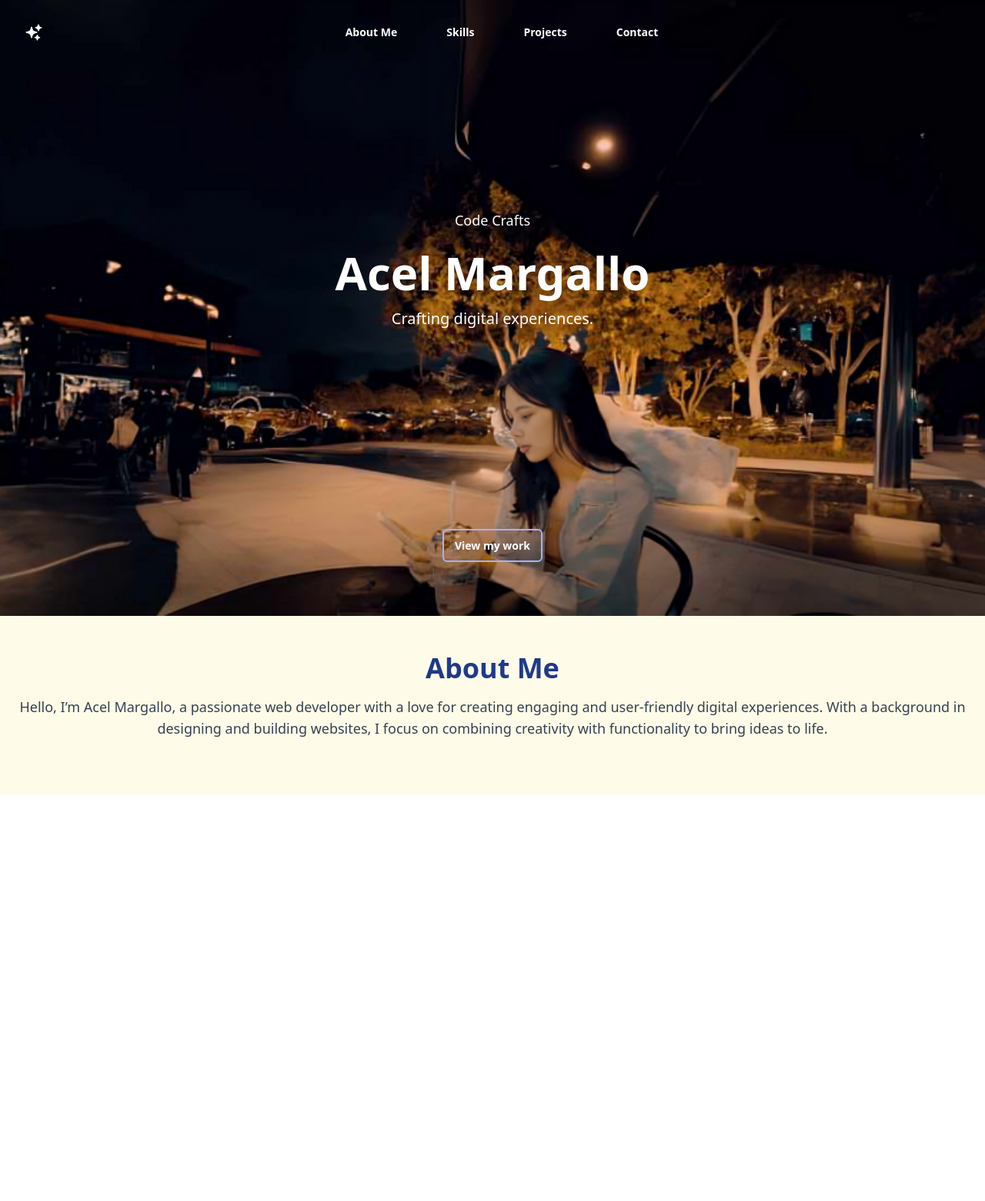
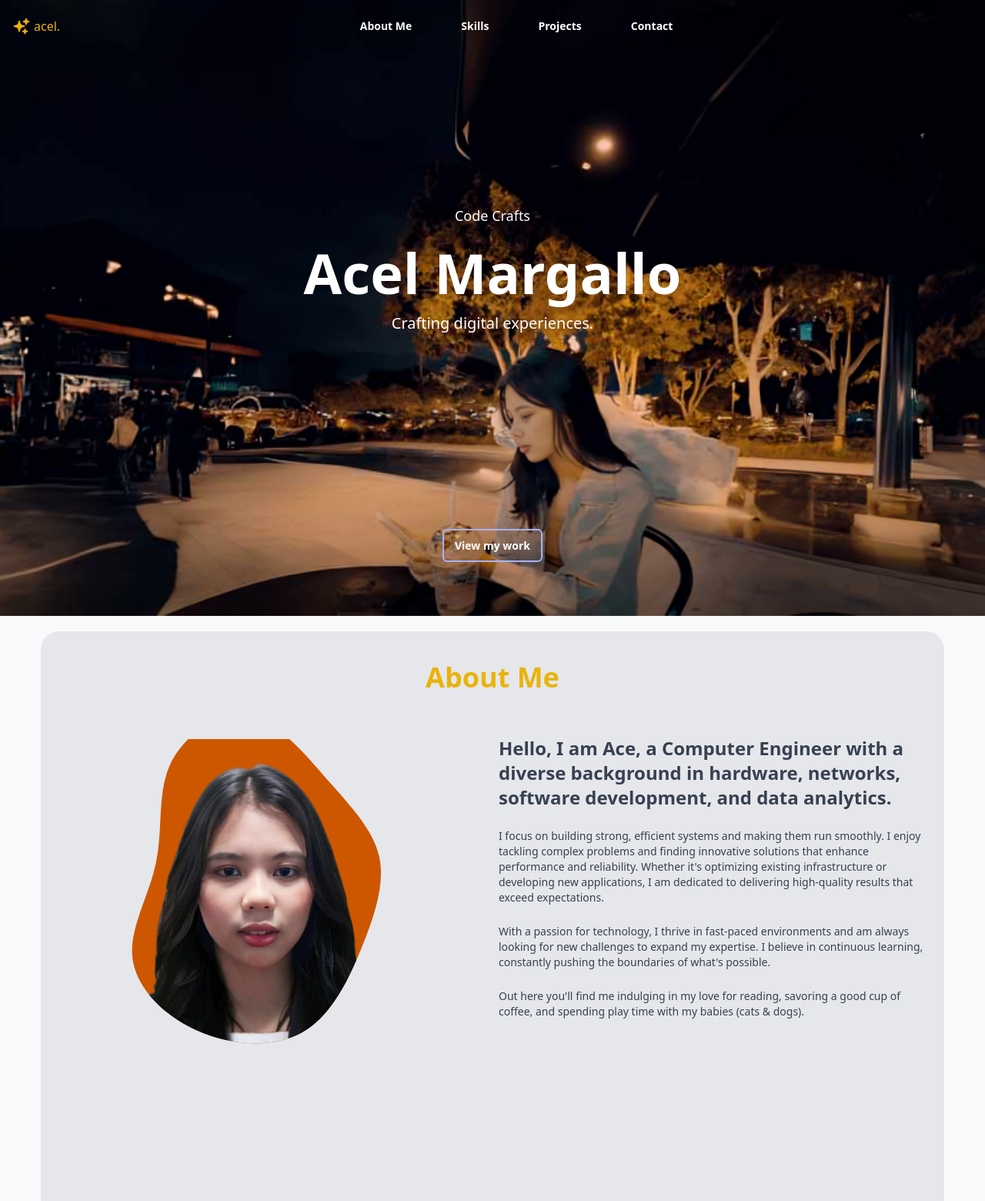
Before and after one commit to Acelgab/Tailwind-Portfolio, a website: page dist/index.html in a window 1280 px wide. Shown: the top 1560 px of the page at 77% size. Before the commit the page ends 1032 px from the top, so only its background shows below. Drawn offline with nearby package versions, Linux system fonts and the light colour scheme.

Commit message:
About Me

```diff
--- a/dist/index.html
+++ b/dist/index.html
@@ -5,25 +5,27 @@
   <meta name="viewport" content="width=device-width, initial-scale=1.0">
   <link href="https://cdn.jsdelivr.net/npm/tailwindcss@2.2.19/dist/tailwind.min.css" rel="stylesheet">
   <link rel="stylesheet" href="output.css">
+  <style>
+    .active-link {
+      background-color: rgba(252, 211, 77, 0.3); /* Yellow with opacity */
+    }
+  </style>
   <title>Acel Margallo - Code Crafts</title>
 </head>
 <body>
 
-<!--HERO SECTION-->
-<section class="min-h-screen text-white">
-  <div class="bg-gray-100">
-    <header class="absolute inset-x-0 top-0 z-50">
-      <nav class="flex items-center justify-between p-6 lg:px-8" aria-label="Global">
-        <div class="flex lg:flex-1">
-          <span>
-            <svg xmlns="http://www.w3.org/2000/svg" viewBox="0 0 24 24" fill="currentColor" class="size-6">
+  <header class="absolute top-0 w-full text-white p-4 z-10">
+    <nav class="flex items-center justify-between  aria-label="Global">
+      <div class="flex lg:flex-1 items-center text-yellow-500">
+        <span class="flex gap-x-1 ">
+          <svg xmlns="http://www.w3.org/2000/svg" viewBox="0 0 24 24"  fill="currentColor" class="size-6" >
             <path fill-rule="evenodd" d="M9 4.5a.75.75 0 0 1 .721.544l.813 2.846a3.75 3.75 0 0 0 2.576 2.576l2.846.813a.75.75 0 0 1 0 1.442l-2.846.813a3.75 3.75 0 0 0-2.576 2.576l-.813 2.846a.75.75 0 0 1-1.442 0l-.813-2.846a3.75 3.75 0 0 0-2.576-2.576l-2.846-.813a.75.75 0 0 1 0-1.442l2.846-.813A3.75 3.75 0 0 0 7.466 7.89l.813-2.846A.75.75 0 0 1 9 4.5ZM18 1.5a.75.75 0 0 1 .728.568l.258 1.036c.236.94.97 1.674 1.91 1.91l1.036.258a.75.75 0 0 1 0 1.456l-1.036.258c-.94.236-1.674.97-1.91 1.91l-.258 1.036a.75.75 0 0 1-1.456 0l-.258-1.036a2.625 2.625 0 0 0-1.91-1.91l-1.036-.258a.75.75 0 0 1 0-1.456l1.036-.258a2.625 2.625 0 0 0 1.91-1.91l.258-1.036A.75.75 0 0 1 18 1.5ZM16.5 15a.75.75 0 0 1 .712.513l.394 1.183c.15.447.5.799.948.948l1.183.395a.75.75 0 0 1 0 1.422l-1.183.395c-.447.15-.799.5-.948.948l-.395 1.183a.75.75 0 0 1-1.422 0l-.395-1.183a1.5 1.5 0 0 0-.948-.948l-1.183-.395a.75.75 0 0 1 0-1.422l1.183-.395c.447-.15.799-.5.948-.948l.395-1.183A.75.75 0 0 1 16.5 15Z" clip-rule="evenodd" />
-            </svg>
+          </svg><p class="flex text-yellow-500">acel.</p>
         </span>
       </div>
       <div class="hidden lg:flex lg:items-center lg:justify-center lg:w-full">
         <div class="flex gap-x-12">
-            <a href="#" class="text-sm font-semibold leading-5 px-2 py-2 rounded-lg hover:bg-yellow-500 hover:bg-opacity-30 transition-colors hover:rounded-xl">About Me</a>
+          <a href="#about-me" class="text-sm font-semibold leading-5 px-2 py-2 rounded-lg hover:bg-yellow-500 hover:bg-opacity-30 transition-colors hover:rounded-xl">About Me</a>
           <a href="#" class="text-sm font-semibold leading-5 px-2 py-2 rounded-lg hover:bg-yellow-500 hover:bg-opacity-30 transition-colors hover:rounded-xl">Skills</a>
           <a href="#" class="text-sm font-semibold leading-5 px-2 py-2 rounded-lg hover:bg-yellow-500 hover:bg-opacity-30 transition-colors hover:rounded-xl">Projects</a>
           <a href="#" class="text-sm font-semibold leading-5 px-2 py-2 rounded-lg hover:bg-yellow-500 hover:bg-opacity-30 transition-colors hover:rounded-xl">Contact</a>
@@ -46,7 +48,7 @@
         <div class="mt-6 flow-root">
           <div class="-my-6 divide-y divide-gray-500/10">
             <div class="space-y-2 py-6">
-                <a href="#" class="block text-sm font-semibold leading-5 px-2 py-2 rounded-lg hover:bg-yellow-500 hover:bg-opacity-30 transition-colors hover:rounded-xl">About Me</a>
+              <a href="#about-me" class="block text-sm font-semibold leading-5 px-2 py-2 rounded-lg hover:bg-yellow-500 hover:bg-opacity-30 transition-colors hover:rounded-xl">About Me</a>
             <a href="#" class="block text-sm font-semibold leading-5 px-2 py-2 rounded-lg hover:bg-yellow-500 hover:bg-opacity-30 transition-colors hover:rounded-xl">Skills</a>
             <a href="#" class="block text-sm font-semibold leading-5 px-2 py-2 rounded-lg hover:bg-yellow-500 hover:bg-opacity-30 transition-colors hover:rounded-xl">Projects</a>
             <a href="#" class="block text-sm font-semibold leading-5 px-2 py-2 rounded-lg hover:bg-yellow-500 hover:bg-opacity-30 transition-colors hover:rounded-xl">Contact</a>
@@ -56,11 +58,15 @@
       </div>
     </div>
   </header>
+
+<!--HERO SECTION-->
+<section class= "h-screen items-center justify-center text-white">
+
     <div style="background-image: url('/herobg.png'); background-size: cover; background-position: center; height: 100vh; display: flex; flex-direction: column; justify-content: center;">
       <div class="flex flex-col justify-center items-center flex-grow">
         <div class="text-center">
           <div class="mb-5 inline-block font-thin text-lg px-3 py-1 rounded-full">Code Crafts</div>
-          <h1 class="text-6xl font-bold">Acel Margallo</h1>
+          <h1 class="text-7xl font-bold">Acel Margallo</h1>
           <p class="mt-4 text-xl font-thin">Crafting digital experiences.</p>
         </div>
       </div>
@@ -75,17 +81,53 @@
 </section>
 
 <!--ABOUT ME SECTION-->
-<section class="bg-yellow-50 py-12">
-  <div class="container mx-auto px-4">
+<section id="about-me" class="relative bg-gray-50 py-5 text-white pt-5 h-screen overflow-hidden">
+
+  <div class="container bg-gray-200 lg:rounded-3xl mx-auto px-4 relative z-10 w-11/12 h-full">
     <div class="flex flex-col items-center text-center">
+
       <!-- Title -->
-      <h2 class="text-4xl font-bold mb-4 text-blue-900">About Me</h2>
+      <h2 class="text-4xl mt-10 font-bold mb-10 text-yellow-500">About Me</h2>
 
       <!-- Description -->
-      <p class="text-lg font-thin text-gray-700 mb-6">
-        Hello, I’m Acel Margallo, a passionate web developer with a love for creating engaging and user-friendly digital experiences. With a background in designing and building websites, I focus on combining creativity with functionality to bring ideas to life.
-      </p>
+      <div class="container mx-auto px-2">
+        <div class="grid grid-cols-1 md:grid-cols-2 gap-4 h-full">
 
+          <!-- First Column -->
+            <div class="col-span-1 flex justify-center items-start mb-5 mt-5">
+              <svg viewBox="10 35 200 180" xmlns="http://www.w3.org/2000/svg">
+                <defs>
+                  <clipPath id="blobClip">
+                    <path d="M35.7,-45.9C46.9,-33.2,57.1,-22.5,59.9,-10C62.7,2.4,58.1,16.7,51.9,32.2C45.6,47.7,37.6,64.5,24,72.3C10.3,80.1,-9,78.8,-25,71.7C-41.1,64.6,-54,51.6,-55.7,37.5C-57.3,23.5,-47.8,8.4,-44.6,-7.5C-41.3,-23.3,-44.3,-39.8,-37.9,-53.4C-31.5,-67,-15.7,-77.7,-1.7,-75.7C12.3,-73.6,24.5,-58.7,35.7,-45.9Z" transform="translate(100 100)" />
+                  </clipPath>
+                </defs>
+                <!-- Blob Path (Background) -->
+                <path d="M35.7,-45.9C46.9,-33.2,57.1,-22.5,59.9,-10C62.7,2.4,58.1,16.7,51.9,32.2C45.6,47.7,37.6,64.5,24,72.3C10.3,80.1,-9,78.8,-25,71.7C-41.1,64.6,-54,51.6,-55.7,37.5C-57.3,23.5,-47.8,8.4,-44.6,-7.5C-41.3,-23.3,-44.3,-39.8,-37.9,-53.4C-31.5,-67,-15.7,-77.7,-1.7,-75.7C12.3,-73.6,24.5,-58.7,35.7,-45.9Z" transform="translate(100 100)" fill="#CD5700" fill-opacity="1"/>
+                <!-- Image Clipped by Blob Path -->
+                <image href="/1x1.png" x="25" y="28" width="150" height="150" clip-path="url(#blobClip)" opacity="1"/>
+            </div>
+
+          <!-- Second Column -->
+            <div class="col-span-1 mt-4 flex flex-col justify-between">
+              <div>
+                <h3 class="text-left text-2xl font-bold text-gray-700">
+                  Hello, I am Ace, a Computer Engineer with a diverse background in hardware, networks, software development, and data analytics.
+                </h3>
+                <br>
+                <p class="text-sm text-left font-thin text-gray-700 mb-6">I focus on building strong, efficient systems and making them run smoothly. I enjoy tackling complex problems and finding innovative solutions that enhance performance and reliability. Whether it's optimizing existing infrastructure or developing new applications, I am dedicated to delivering high-quality results that exceed expectations.</p>
+                <p class="text-sm font-thin text-left text-gray-700 mb-6">With a passion for technology, I thrive in fast-paced environments and am always looking for new challenges to expand my expertise. I believe in continuous learning, constantly pushing the boundaries of what's possible.</p>
+                <p class="text-sm font-thin text-left text-gray-700 mb-6">Out here you'll find me indulging in my love for reading, savoring a good cup of coffee, and spending play time with my babies (cats & dogs).</p>
+              </div>
+            </div>
+          </div>
+      </div>
+    </div>
+  </div>
 </section>
+
+
+
+
+
 </body>
 </html>
```
Also changed, not shown: 1x1.png (added), dist/output.css. Lines whose indentation alone changed are shown as unchanged.
